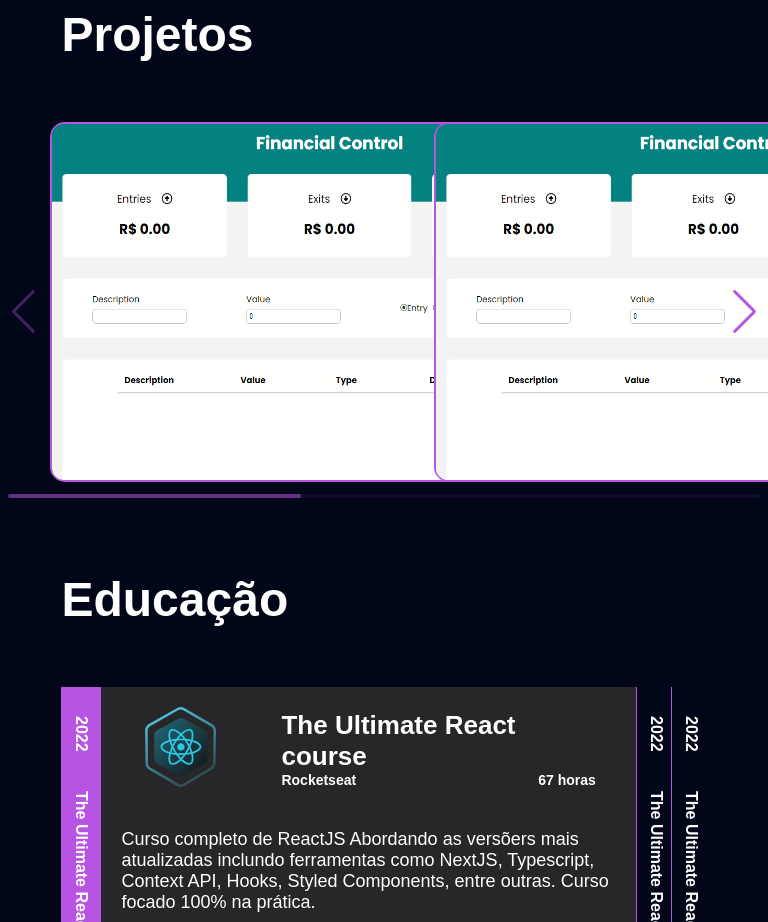
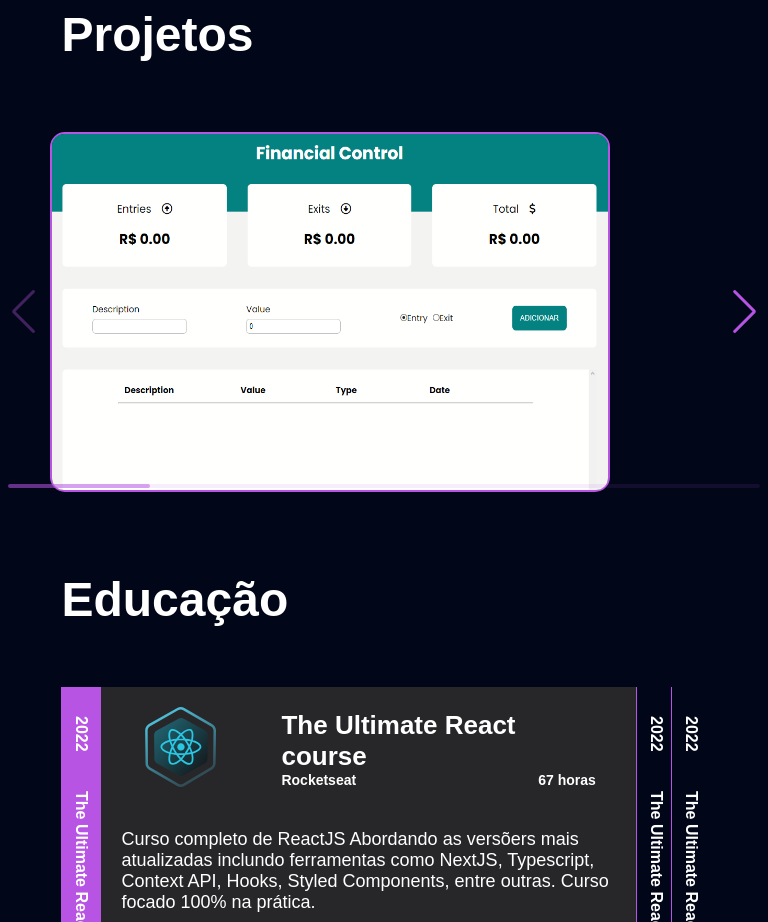
Before and after one commit to flavioporfirio/portfolio, a React (Create React App) app: page / in a window 768 px wide. Shown: the part 1100-2022 px from the top of the page. Built offline with nearby package versions, Linux system fonts and the light colour scheme.

Commit message:
wip: projects component responsiveness

```diff
--- a/src/components/App.css
+++ b/src/components/App.css
@@ -42,51 +42,6 @@ body {
   padding-bottom: 5%;
 }
 
-nav {
-  display: flex;
-  justify-content: space-between;
-  align-items: center;
-
-  padding: 0 10%;
-}
-
-.logo img {
-  min-width: 100%;
-  width: 15rem;
-  height: auto;
-}
-
-.section-list {
-  display: flex;
-  align-items: center;
-  justify-content: center;
-  gap: 20px;
-}
-
-.section-list ul {
-  display: flex;
-  gap: 20px;
-}
-
-.section-list ul a {
-  font-size: 1.8rem;
-}
-
-.btn-theme {
-  border: none;
-
-  padding: 1.5rem;
-
-  background-color: #010718;
-
-  cursor: pointer;
-}
-
-.btn-theme ion-icon {
-  font-size: 2.5rem;
-  color: #b854e4;
-}
-
 .section {
   min-height: 60vh;
   padding: 7rem 8% 0;
--- a/src/components/Nav/Nav.js
+++ b/src/components/Nav/Nav.js
@@ -1,5 +1,5 @@
 import Logo from "../Logo";
-import "../app.css";
+import "./nav.css";
 
 export default function Nav() {
   return (
--- /dev/null
+++ b/src/components/Nav/nav.css
@@ -0,0 +1,45 @@
+nav {
+  display: flex;
+  justify-content: space-between;
+  align-items: center;
+
+  padding: 0 10%;
+  /* background-color: #c1c1c1; */
+}
+
+.logo img {
+  min-width: 100%;
+  width: 15rem;
+  height: auto;
+}
+
+.section-list {
+  display: flex;
+  align-items: center;
+  justify-content: center;
+  gap: 20px;
+}
+
+.section-list ul {
+  display: flex;
+  gap: 20px;
+}
+
+.section-list ul a {
+  font-size: 1.8rem;
+}
+
+.btn-theme {
+  border: none;
+
+  padding: 1.5rem;
+
+  background-color: #010718;
+
+  cursor: pointer;
+}
+
+.btn-theme ion-icon {
+  font-size: 2.5rem;
+  color: #b854e4;
+}
--- a/src/components/ProjectList/Projects.js
+++ b/src/components/ProjectList/Projects.js
@@ -1,7 +1,7 @@
 import { useState } from "react";
 import { LogoSlide } from "../Skills/Skills";
+import { projectList } from "./ProjectList";
 import "./project.css";
-import { projectList } from "./ProjectList";
 
 import "swiper/css";
 import "swiper/css/navigation";
@@ -22,13 +22,27 @@ export default function Projects() {
       <h1>Projetos</h1>
       <div className="swiper--container">
         <Swiper
-          modules={[Navigation, Pagination, Scrollbar, A11y]}
-          // spaceBetween={0}
+          // spaceBetween={10}
           slidesPerView={2}
           slidesOffsetBefore={50}
           navigation
           scrollbar={{ draggable: true }}
           a11y
+          modules={[Navigation, Pagination, Scrollbar, A11y]}
+          breakpoints={{
+            320: {
+              slidesPerView: 1,
+              spaceBetween: 20,
+            },
+            768: {
+              slidesPerView: 1,
+              spaceBetween: 40,
+            },
+            1024: {
+              slidesPerView: 2,
+              spaceBetween: 50,
+            },
+          }}
         >
           {projectList.map((project) => (
             <SwiperSlide key={project.id}>
--- a/src/components/ProjectList/project.css
+++ b/src/components/ProjectList/project.css
@@ -14,6 +14,7 @@
 
 .swiper--container {
   display: flex;
+  align-items: center;
 
   height: 38rem;
 }
@@ -76,3 +77,36 @@
   height: 100%;
   border-radius: 1.2rem;
 }
+
+@media only screen and (max-width: 1114px) {
+  .project {
+    width: 36rem;
+    height: 26rem;
+  }
+
+  .project--info {
+    width: 36rem;
+    padding: 1rem;
+  }
+
+  .swiper--container {
+    height: 38rem;
+  }
+
+  .project--info h2 {
+    font-size: 2rem;
+  }
+
+  .project--info p {
+    max-width: 100%;
+    text-wrap: wrap;
+    font-size: 1.4rem;
+  }
+}
+
+@media only screen and (min-width: 627px) {
+  .project {
+    width: 56rem;
+    height: 36rem;
+  }
+}
```
